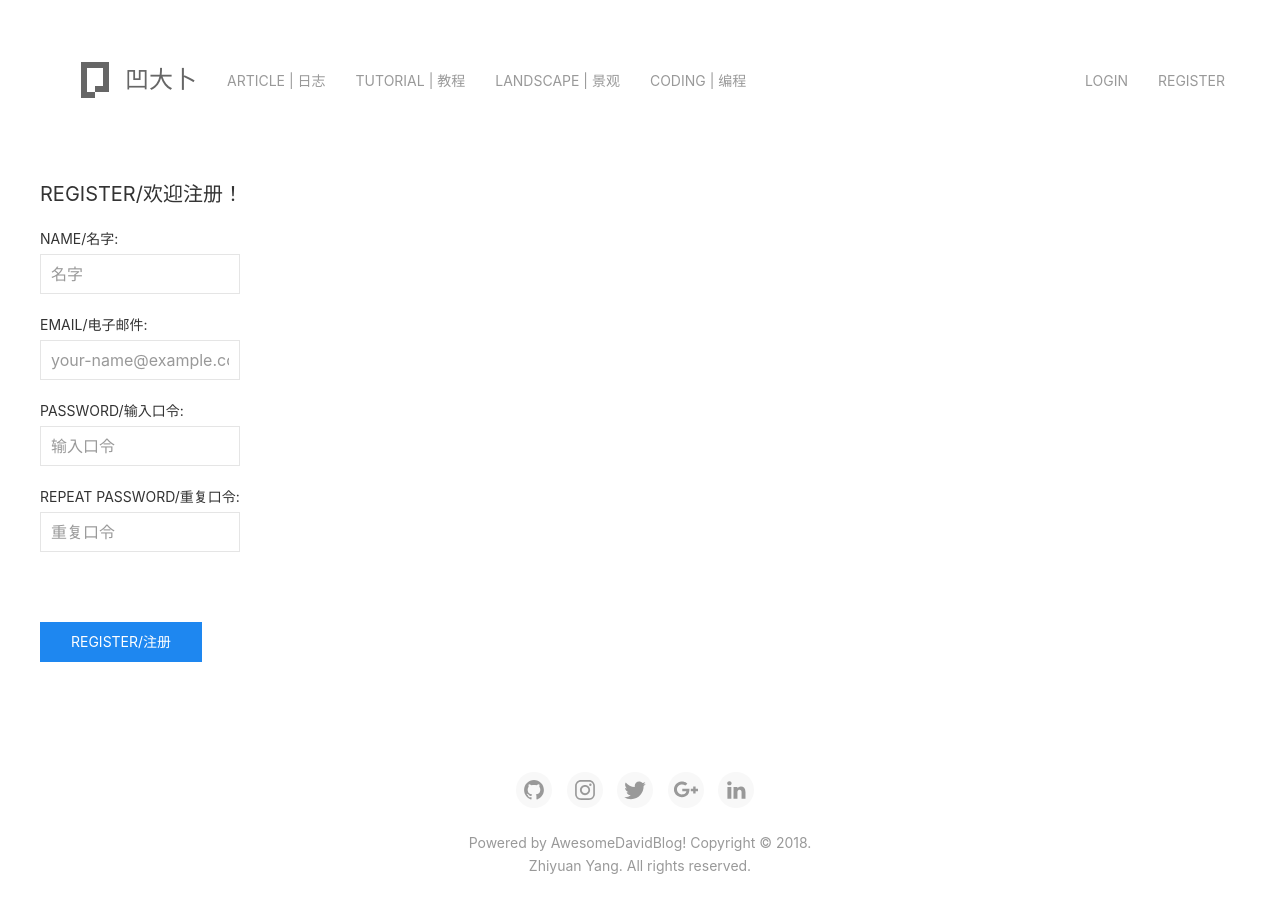
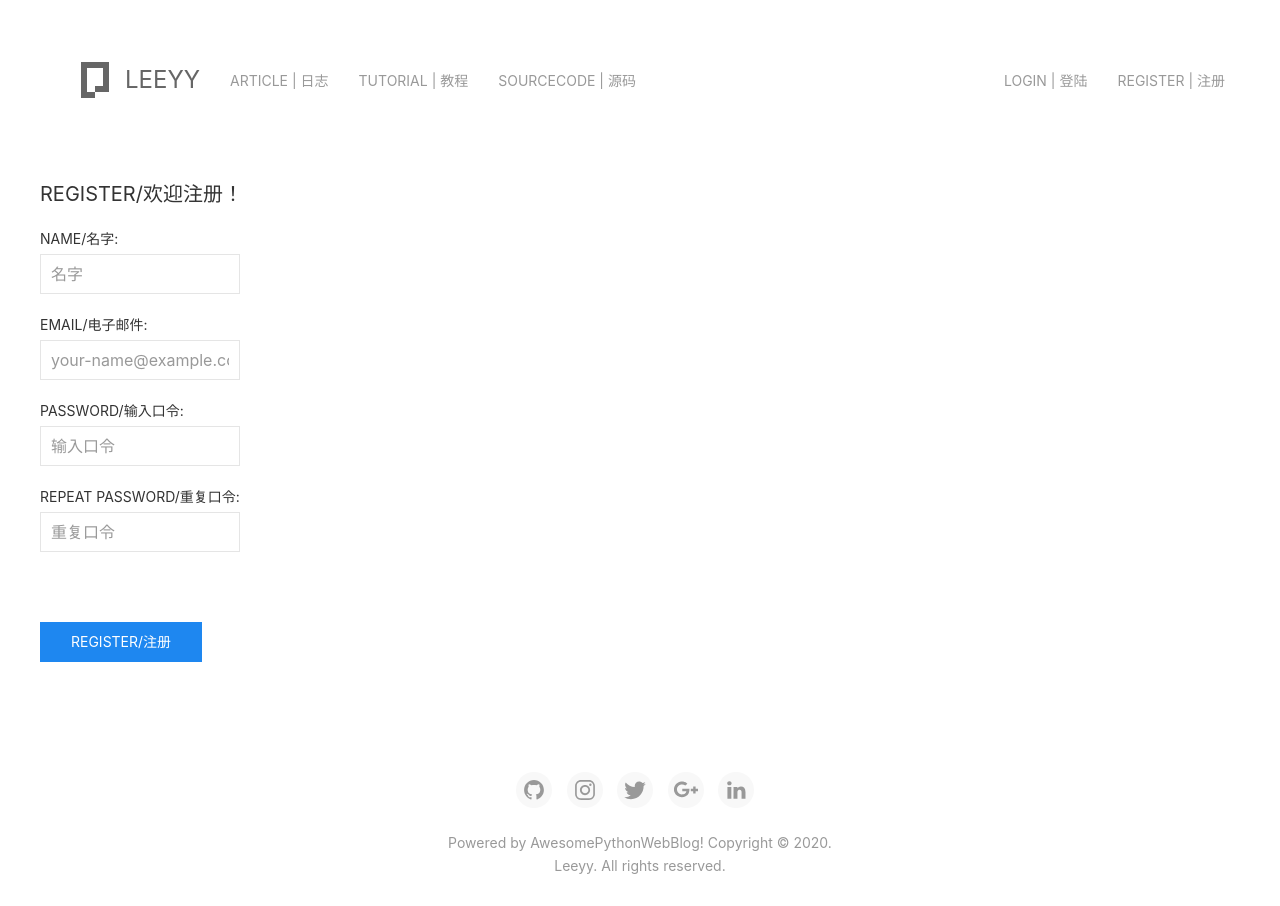
Before and after one commit to burstlink/liaoxf_app, a Python web app: template www/templates/register.html in a window 1280 px wide. Run offline with Jinja, Linux system fonts and the light colour scheme; the template is opened without the code that fills it, so the values that code supplies are empty.

Commit message:
update day14-2

```diff
--- a/www/coroweb.py
+++ b/www/coroweb.py
@@ -124,7 +124,7 @@ class RequestHandler(object):
                 if not request.content_type:
                     return web.HTTPBadRequest(text='Missing Context-Type.')
                 ct = request.content_type.lower()
-                if ct.startswith('appliction/json'):
+                if ct.startswith('application/json'):
                     params = await request.json()
                     if not isinstance(params, dict):
                         return web.HTTPBadRequest(text='JSON body must be object.')
--- a/www/handlers.py
+++ b/www/handlers.py
@@ -285,7 +285,10 @@ async def api_register_user(*, email, name, passwd):
         raise APIError('register:failed', 'email', 'Email is already in use.')
     uid = next_id()
     sha1_passwd = '%s:%s' % (uid, passwd)
-    user = User(id=uid, name=name.strip(), email=email, passwd=hashlib.sha1(sha1_passwd.encode('utf-8')).hexdigest(), image='http://www.gravatar.com/avatar/%s?d=mm&s=120' % hashlib.md5(email.encode('utf-8')).hexdigest())
+    user = User(id=uid, name=name.strip(), email=email,
+                passwd=hashlib.sha1(sha1_passwd.encode('utf-8')).hexdigest(),
+                image='http://www.gravatar.com/avatar/%s?d=mm&s=120' %
+                      hashlib.md5(email.encode('utf-8')).hexdigest())
     await user.save()
     # make session cookie:
     r = web.Response()
--- a/www/templates/__base__.html
+++ b/www/templates/__base__.html
@@ -53,13 +53,12 @@
             <a class="uk-navbar-item uk-logo uk-margin-left" href="/">
                 <!--此处uk-icon为图标,读者可以选UIkit自带icon,也可以添加自定义icon重新打包uk-icon.js,详见官网Documentation-->
                 <span class="uk-icon uk-margin-small-right" uk-icon="pagekit" ratio="2"></span>
-                 凹大卜
+                 LEEYY
             </a>
             <ul class="uk-navbar-nav">
                 <li><a href="/"> Article | 日志</a></li>
-                <li><a href="https://aodabo.tech/tags/tutorial"> Tutorial | 教程</a></li>
-                <li><a href="https://aodabo.tech/tags/landscape"> Landscape | 景观</a></li>
-                <li><a href="https://aodabo.tech/tags/coding"> Coding | 编程</a></li>
+                <li><a href="https://blog.csdn.net/BurstLinking/article/details/107023806"> Tutorial | 教程</a></li>
+                <li><a href="https://github.com/burstlink/awesome-python3-webapp2/"> SourceCode | 源码</a></li>
             </ul>
         </div>
         <div class="uk-navbar-right uk-margin-medium-top uk-margin-medium-bottom">
@@ -75,8 +74,8 @@
                     </div>
                 </li>
             {% else %}
-                <li><a href="/signin"> Login</a></li>
-                <li><a href="/register"> Register</a></li>
+                <li><a href="/signin"> Login | 登陆</a></li>
+                <li><a href="/register"> Register | 注册</a></li>
             {% endif %}
             </ul>
         </div>
@@ -89,7 +88,7 @@
         <div class="uk-navbar-left">
             <a class="uk-navbar-item uk-logo" href="/">
                 <span class="uk-icon uk-margin-small-right" uk-icon="pagekit" ratio="2"></span>
-                 凹大卜
+                 LEEYY
             </a>
         </div>
         <div class="uk-navbar-right">
@@ -101,9 +100,8 @@
             <div class="uk-offcanvas-bar uk-flex uk-flex-column">
             <ul class="uk-nav uk-nav-default uk-margin-auto-vertical">
                 <li><a href="/"> Article | 日志</a></li>
-                <li><a href="https://aodabo.tech/tags/tutorial"> Tutorial | 教程</a></li>
-                <li><a href="https://aodabo.tech/tags/landscape"> Landscape | 景观</a></li>
-                <li><a href="https://aodabo.tech/tags/coding"> Coding | 编程</a></li>
+                <li><a href="https://blog.csdn.net/BurstLinking/article/details/107023806"> Tutorial | 教程</a></li>
+                <li><a href="https://github.com/burstlink/awesome-python3-webapp2/"> SourceCode | 源码</a></li>
                 {% if __user__ %}
                 <li><a href="/manage/">Manage | 管理</a></li>
                 <li><a href="/signout"> Logout | 注销</a></li>
@@ -130,14 +128,14 @@
     <div class="uk-margin-medium">
     <div class="uk-container uk-container-center uk-text-center">
         <p>
-            <a target="_blank" href="https://github.com/yzyly1992" class="uk-icon-button uk-margin-small-right" ratio="1.1" uk-icon="github"></a>
+            <a target="_blank" href="https://github.com/burstlink" class="uk-icon-button uk-margin-small-right" ratio="1.1" uk-icon="github"></a>
             <a target="_blank" href="#" class="uk-icon-button uk-margin-small-right" ratio="1.1" uk-icon="instagram"></a>
             <a target="_blank" href="#" class="uk-icon-button uk-margin-small-right" ratio="1.2" uk-icon="twitter"></a>
             <a target="_blank" href="#" class="uk-icon-button uk-margin-small-right" ratio="1.2" uk-icon="google-plus"></a>
             <a target="_blank" href="#" class="uk-icon-button uk-margin-small-right" ratio="1.1" uk-icon="linkedin"></a>
         </p>
-        <p class="uk-text-meta" style="line-height: 10px; padding: 10px 0; margin: 8px 0;">Powered by <a href="https://aodabo.tech">AwesomeDavidBlog!</a> Copyright &copy; 2018.</p>
-        <p class="uk-text-meta" style="line-height: 0px; padding: 0px 0; margin: 0px 0;"><a href="https://aodabo.tech/" target="_blank">Zhiyuan Yang</a>. All rights reserved.</p>
+        <p class="uk-text-meta" style="line-height: 10px; padding: 10px 0; margin: 8px 0;">Powered by <a href="/">AwesomePythonWebBlog!</a> Copyright &copy; 2020.</p>
+        <p class="uk-text-meta" style="line-height: 0px; padding: 0px 0; margin: 0px 0;"><a href="/" target="_blank">Leeyy</a>. All rights reserved.</p>
     </div>
     </div>
 
```
Also changed, not shown: www/app.py (+8 -6 lines), www/templates/blogs.html (+4 -6 lines).
